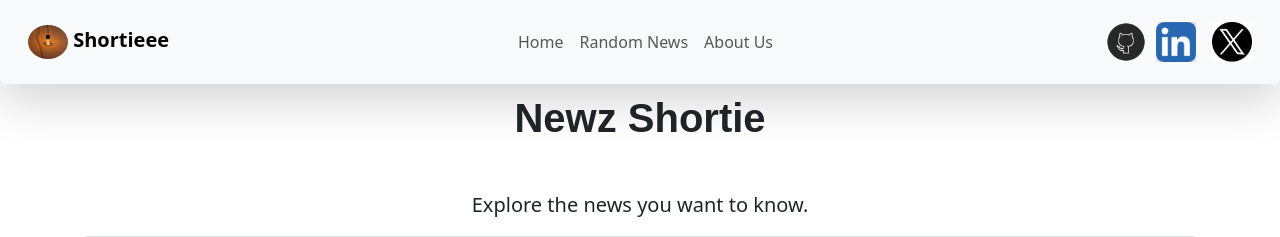
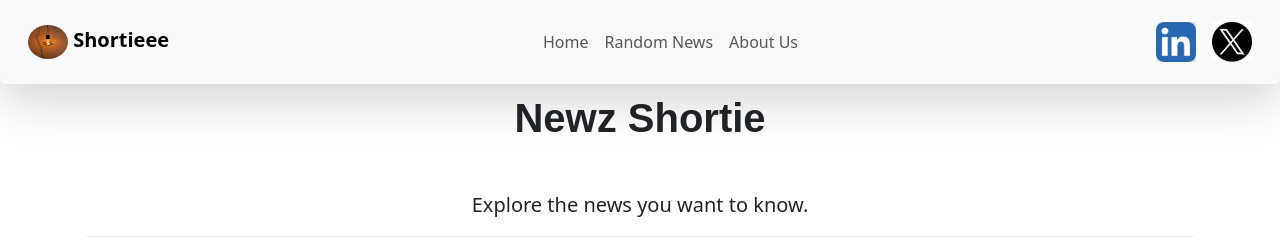
Before and after one commit to bandhan-majumder/Newz_Shortie, a Flask app: page / in a window 1280 px wide. Shown: the top 237 px of the page. Run offline with Flask 3, Linux system fonts and the light colour scheme; some libraries are stand-ins or nearby versions; grey boxes are pictures that could not be loaded.

Commit message:
Update nav.html

```diff
--- a/templates/nav.html
+++ b/templates/nav.html
@@ -22,9 +22,6 @@
       </div>
       <!-- Social Media Icons -->
       <div class="d-flex social-icons">
-  <a href="https://github.com/bandhan-majumder" target="_blank" style="margin-right: 10px;">
-    <img src="static/github_icon.png" alt="GitHub" style="max-width: 40px; height: auto;">
-  </a>
   <a href="https://in.linkedin.com/in/bandhan-majumder-5a10a1248" target="_blank" class="text-dark me-3" style="margin-right: 10px;">
     <img src="/static/linkedin_icon.png" alt="LinkedIn" width="40">
   </a>
```
